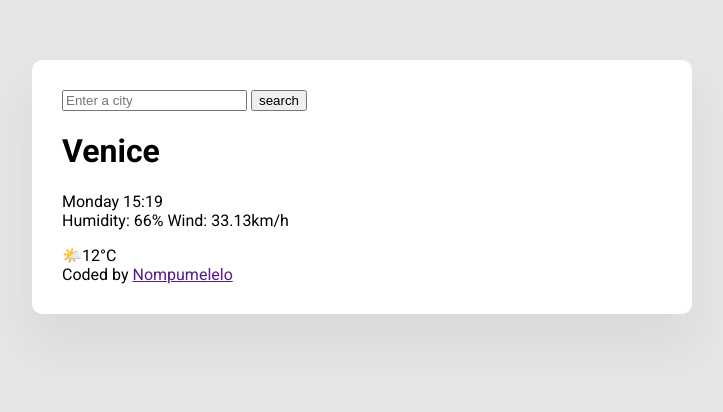
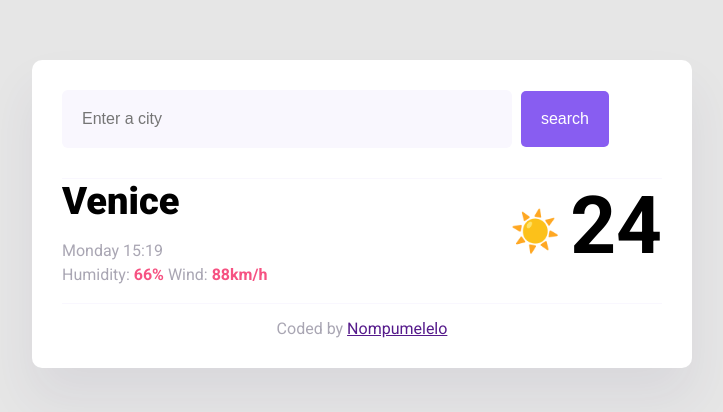
Before and after one commit to ZNOMPUMELELO/my-weather-app, a plain HTML site: page index.html in a window 1280 px wide. Shown: the whole page, without its empty margins (278-1001 px from the left). Drawn offline with Linux system fonts and the light colour scheme.

Commit message:
added CSS

```diff
--- a/index.html
+++ b/index.html
@@ -12,23 +12,29 @@
 <body>
     <div class="weather-app">
     <header>
-        <form>
-            <input type="search" placeholder="Enter a city"  required/>
-            <input type="submit" value="search"/>
+        <form class="search-form">
+            <input type="search" placeholder="Enter a city"  required class="search-form-input"/>
+            <input type="submit" value="search" class="search-form-button"/>
         </form>
     </header>
     <main>
+        <div class="weather-app-data">
         <div>
-        <h1>
+        <h1 class="current-city">
             Venice
         </h1>
-        <p>
+        <p class="current-details">
+            <span id="current-date"></span>
             Monday 15:19
             <br />
-            Humidity: 66% Wind: 33.13km/h
+            Humidity: <strong>66%</strong> Wind: <strong>88km/h</strong>
         </p>
         </div>
-       <div> 🌤️12°C</div>
+       <div class="current-temperature"> <span class="current-temperature-icon">☀️</span
+            ><span class="current-temperature-value" id="current-temperature"
+              >24</span>
+            </div>
+       </div>
     </main>
     <footer>
         Coded by <a href="">Nompumelelo</a>
--- a/src/styles.css
+++ b/src/styles.css
@@ -10,3 +10,74 @@ body {
   border-radius: 10px;
   box-shadow: 0 30px 50px rgba(65, 50, 100, 0.08);
 }
+.current-temperature {
+  font-size: 48px;
+}
+
+.current-city {
+  font-size: 38px;
+  font-weight: 900;
+  margin: 0;
+}
+.current-details {
+  color: rgba(39, 33, 66, 0.4);
+  font-size: 16px;
+  font-weight: 400;
+  line-height: 24px;
+}
+
+.current-details strong {
+  color: #f65282;
+}
+
+.current-temperature-icon {
+  position: relative;
+  top: -8px;
+  font-size: 40px;
+  margin-right: 10px;
+}
+
+.current-temperature-value {
+  font-size: 80px;
+  font-weight: bold;
+}
+
+.current-temperature-unit {
+  font-size: 28px;
+  position: relative;
+  top: -38px;
+}
+header {
+  border-bottom: 1px solid #f9f7fe;
+  padding-bottom: 30px;
+}
+.search-form-input {
+     background-color: #f9f7fe;
+  border: none;
+  color: rgba(39, 33, 66, 0.4);
+  font-size: 16px;
+  padding: 20px;
+  width: 75%;
+  border-radius: 6px;
+}
+.search-form-button {
+    margin-left: 5px;
+  font-size: 16px;
+  background-color: #885df1;
+  color: white;
+  border: none;
+  padding: 20px;
+  line-height: 1;
+  border-radius: 5px;
+}
+footer{
+    border-top: 1px solid #f9f7fe;
+  text-align: center;
+  padding-top: 15px;
+
+  color: rgba(39, 33, 66, 0.4);
+}
+.weather-app-data {
+    display: flex;
+    justify-content: space-between;
+}
```
